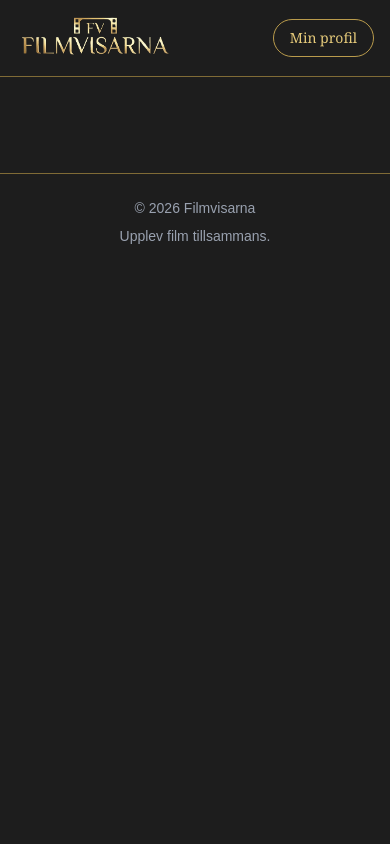
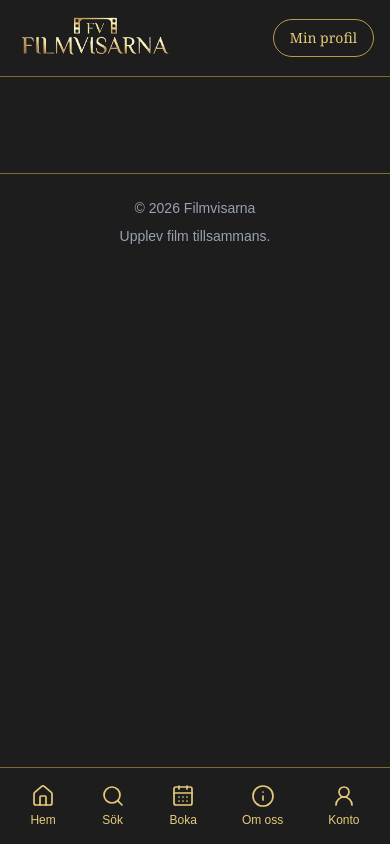
Before and after one commit to MattiasWaern/GruppC-Frontend-projekt, a React (Vite) app: page / in a window 390 px wide. Built offline with nearby package versions, Linux system fonts and the light colour scheme.

Commit message:
Fixat responsiv navbar, och installerat lucide-react för ikonerna

```diff
--- a/package.json
+++ b/package.json
@@ -11,6 +11,7 @@
   },
   "dependencies": {
     "@tailwindcss/vite": "^4.3.3",
+    "lucide-react": "^1.60.0",
     "react": "^19.2.8",
     "react-dom": "^19.2.8",
     "tailwindcss": "^4.3.3"
--- a/src/components/MobileNavigation.tsx
+++ b/src/components/MobileNavigation.tsx
@@ -1,3 +1,62 @@
+
+import {
+  House,
+  Search,
+  CalendarDays,
+  Info,
+  UserRound,
+} from 'lucide-react';
+
+const navigationItems = [
+  { label: 'Hem', href: '#hem', Icon: House },
+  { label: 'Sök', href: '#sok', Icon: Search },
+  { label: 'Boka', href: '#boka', Icon: CalendarDays },
+  { label: 'Om oss', href: '#om-oss', Icon: Info },
+  { label: 'Konto', href: '#konto', Icon: UserRound },
+];
+
 export default function MobileNavigation() {
-  return null
+  return (
+    <nav
+      aria-label="Huvudnavigation"
+      className="
+        fixed z-50
+        inset-x-0 bottom-0
+        flex flex-row items-center justify-around
+        border-t border-[#806b36]
+        bg-[#1d1d1d] p-2
+
+        md:inset-x-auto md:left-0
+        md:top-20 md:bottom-0
+        md:w-24 lg:w-56
+        md:flex-col md:items-stretch md:justify-start
+        md:gap-3 md:border-r md:border-t-0
+        md:p-4
+      "
+    >
+      {navigationItems.map(({ label, href, Icon }) => (
+        <a
+          key={href}
+          href={href}
+          className="
+            flex flex-col items-center gap-1
+            rounded-lg px-2 py-2
+            text-[#e5ca7a]
+            transition-colors hover:bg-[#333333]
+
+            md:flex-row md:justify-start
+            md:gap-3 md:px-2 lg:px-3
+          "
+        >
+          <Icon
+            aria-hidden="true"
+            size={24}
+            strokeWidth={1.7}
+            className="shrink-0"
+          />
+          <span className="text-xs md:text-sm">{label}</span>
+        </a>
+      ))}
+    </nav>
+  );
 }
--- a/src/pages/HomePage.tsx
+++ b/src/pages/HomePage.tsx
@@ -5,5 +5,22 @@ import BookingBanner from '../components/BookingBanner';
 import MobileNavigation from '../components/MobileNavigation';
 
 export default function HomePage() {
-  return <HomePage />
+  return (
+    <div className='min-h-screen bg-[1d1d1d] text-white'>
+      <Header />
+
+      <MobileNavigation />
+
+      <main className='pb-20 md:ml-56 md:pb-0'>
+        <HeroSection />
+        <MovieSection />
+        <BookingBanner />
+      </main>
+
+      <footer className='pb-20 md:ml-56 md:pb-0'>
+
+      </footer>
+
+    </div>
+  );
 }
```
Also changed, not shown: 1 other file (tests, documents, lock files or other folders).
